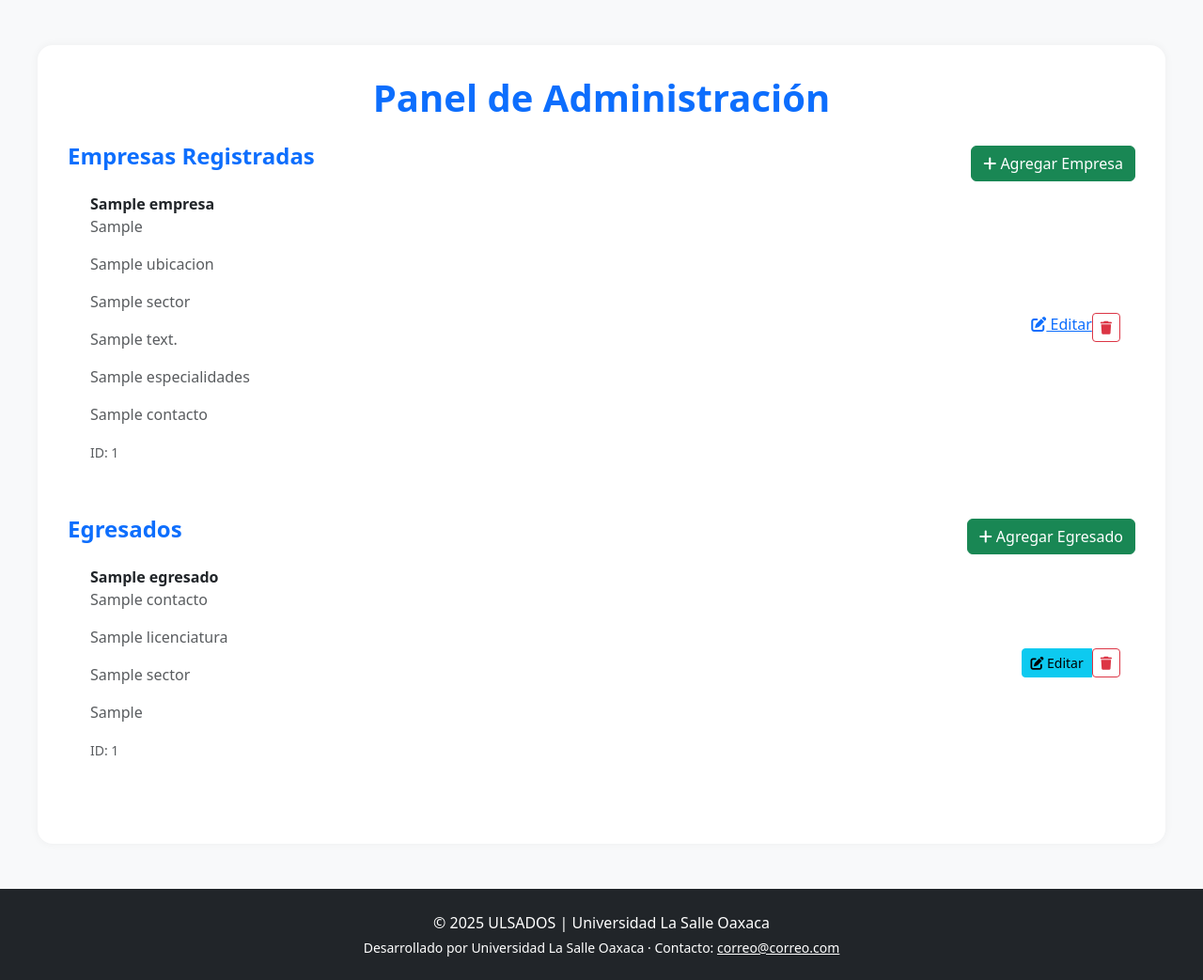
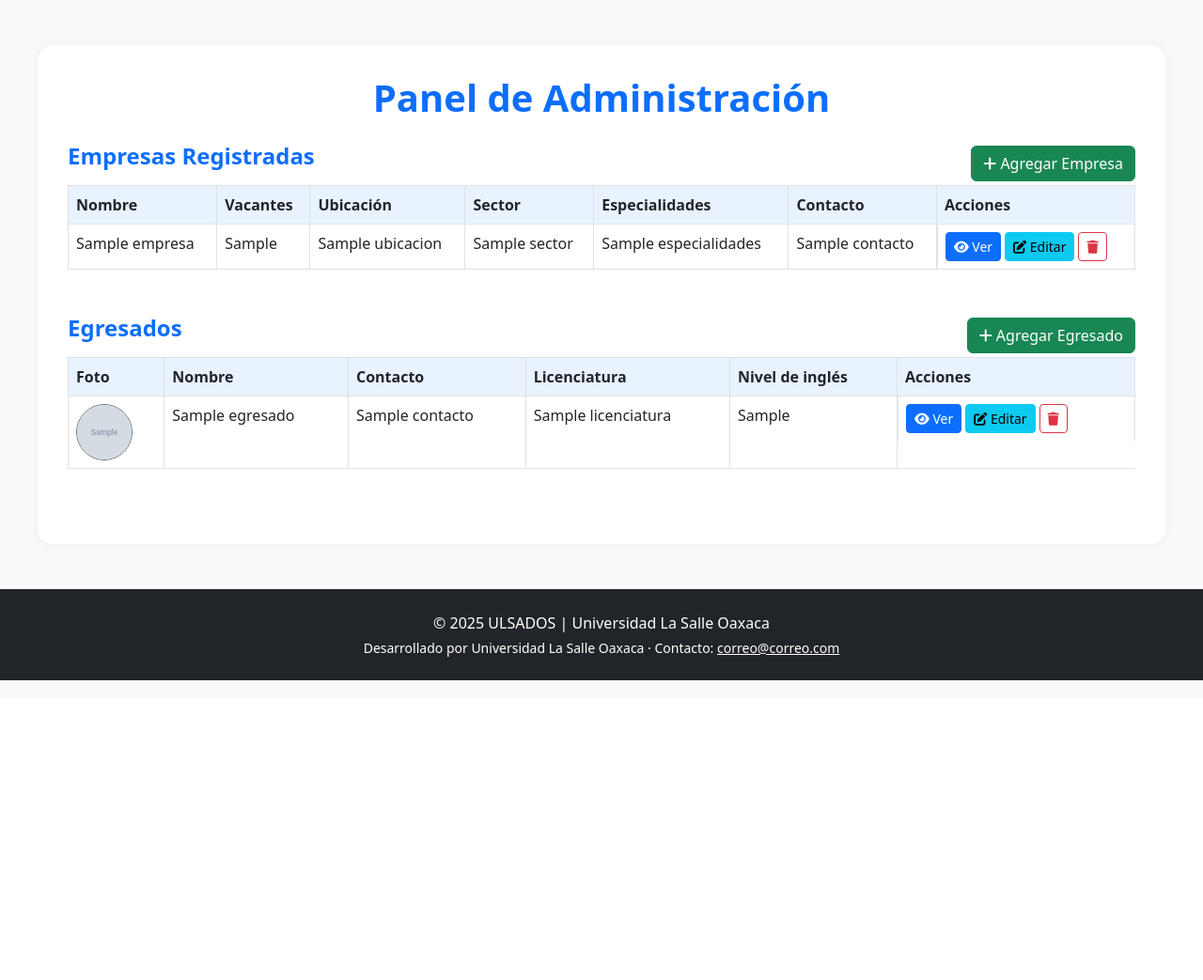
Before and after one commit to Fredy28/Banco_egresados, a Flask app: template web-app/templates/admin/dashboard.html in a window 1280 px wide. Shown: the part 56-1099 px from the top of the page at 94% size. After the commit the page ends 780 px from the top, so only its background shows below. Run offline with Flask 3, Linux system fonts and the light colour scheme; the template is opened without the code that fills it: most values are stand-ins (such as "Sample title", 1, 10 or a date in 2020); grey boxes marked "Sample" are stand-in pictures.

Commit message:
Cambios empresas y egresados interfaz

```diff
--- a/routes/egresados_routes.py
+++ b/routes/egresados_routes.py
@@ -43,6 +43,11 @@ def editar_perfil(egresado_id):
 @egresados_bp.route('/nuevo_perfil', methods=['GET'])
 def nuevo_perfil():
     return render_template('alumno/añadir_perfil.html')
+
+#@egresados_bp.route('/ver_perfil/<string:egresado_id>')
+#def ver_perfil(egresado_id):
+#    egresado = client.read(egresado_id)
+#    return render_template('alumno/perfil.html', egresado=egresado)
 
 @egresados_bp.route('/editar/<string:egresado_id>')
 def editar_egresado(egresado_id):
--- a/web-app/templates/admin/dashboard.html
+++ b/web-app/templates/admin/dashboard.html
@@ -97,40 +97,48 @@
       </div>
       <div class="card-body p-0">
         {% if empresas %}
-        <div class="list-group list-group-flush">
+        <table class="table table-bordered">
+          <thead>
+            <tr>
+              <th>Nombre</th>
+              <th>Vacantes</th>
+              <th>Ubicación</th>
+              <th>Sector</th>
+              <th>Especialidades</th>
+              <th>Contacto</th>
+              <th>Acciones</th>
+            </tr>
+          </thead>
+          <tbody>
             {% for empresa in empresas %}
             {% if empresa.nombre %}
-          <div class="list-group-item d-flex justify-content-between align-items-center">
-            <div class="ms-2 me-auto">
-              <div class="fw-bold">{{ empresa.nombre }}</div>
-              <p class="text-muted">{{ empresa.vacantes_disponibles }}</p>
-              <p class="text-muted">{{ empresa.ubicacion }}</p>
-              <p class="text-muted">{{ empresa.sector }}</p>
-              <p class="text-muted">{{ empresa.descripcion }}</p>
-              <p class="text-muted">{{ empresa.especialidades }}</p>
-              <p class="text-muted">{{ empresa.contacto }}</p>
-              <div class="mt-1">
-                <small class="text-muted">ID: {{ empresa._id }}</small>
-              </div>
-            </div>
-            <div class="btn-group">
-              {% if empresa._id %}
-              <a href="{{ url_for('empresas.editar_empresa', empresa_id=empresa._id) }}">
+            <tr>
+              <td>{{ empresa.nombre }}</td>
+              <td>{{ empresa.vacantes_disponibles }}</td>
+              <td>{{ empresa.ubicacion }}</td>
+              <td>{{ empresa.sector }}</td>
+              <td>{{ empresa.especialidades }}</td>
+              <td>{{ empresa.contacto }}</td>
+              <td class="d-flex gap-1">
+                <a href="{{ url_for('empresas.read_empresa', empresa_id=empresa._id) }}"
+                  class="btn btn-sm btn-primary">
+                  <i class="fas fa-eye"></i> Ver
+                </a>
+                <a href="{{ url_for('empresas.editar_empresa', empresa_id=empresa._id) }}" class="btn btn-sm btn-info">
                   <i class="fas fa-edit"></i> Editar
                 </a>
-              {% endif %}
-
                 <form method="POST" action="{{ url_for('empresas.delete', empresa_id=empresa._id) }}">
                   <button type="submit" class="btn btn-sm btn-outline-danger"
                     onclick="return confirm('Delete this emp permanently?')">
                     <i class="fas fa-trash"></i>
                   </button>
                 </form>
-            </div>
-          </div>
+              </td>
+            </tr>
             {% endif %}
             {% endfor %}
-        </div>
+          </tbody>
+        </table>
         {% else %}
         <div class="p-4 text-center text-muted">
           <i class="fas fa-inbox fa-3x mb-3"></i>
@@ -139,6 +147,7 @@
         {% endif %}
       </div>
     </section>
+
 
     <!-- USUARIOS -->
     <section class="mb-5">
@@ -150,35 +159,52 @@
       </div>
       <div class="card-body p-0">
         {% if egresados %}
-        <div class="list-group list-group-flush">
+        <table class="table table-bordered">
+          <thead>
+            <tr>
+              <th>Foto</th>
+              <th>Nombre</th>
+              <th>Contacto</th>
+              <th>Licenciatura</th>
+              <th>Nivel de inglés</th>
+              <th>Acciones</th>
+            </tr>
+          </thead>
+          <tbody>
             {% for egresado in egresados %}
-          <div class="list-group-item d-flex justify-content-between align-items-center">
-            <div class="ms-2 me-auto">
-              <div class="fw-bold">{{ egresado.nombre }}</div>
-              <p class="text-muted">{{ egresado.contacto }}</p>
-              <p class="text-muted">{{ egresado.licenciatura }}</p>
-              <p class="text-muted">{{ egresado.sector }}</p>
-              <p class="text-muted">{{ egresado.nivel_ingles }}</p>
-              <div class="mt-1">
-                <small class="text-muted">ID: {{ egresado._id }}</small>
-              </div>
-            </div>
-            <div class="btn-group">
+            <tr>
+              <td>
+                {% if egresado.foto %}
+                <img src="{{ egresado.foto }}" alt="Foto de {{ egresado.nombre }}" width="60" height="60"
+                  class="rounded-circle border border-secondary" />
+                {% else %}
+                <span class="text-muted">Sin foto</span>
+                {% endif %}
+              </td>
+              <td>{{ egresado.nombre }}</td>
+              <td>{{ egresado.contacto }}</td>
+              <td>{{ egresado.licenciatura }}</td>
+              <td>{{ egresado.nivel_ingles }}</td>
+              <td class="d-flex gap-1">
+                <a href="{{ url_for('egresados.read_egresado', egresado_id=egresado._id) }}"
+                  class="btn btn-sm btn-primary">
+                  <i class="fas fa-eye"></i> Ver
+                </a>
                 <a href="{{ url_for('egresados.editar_egresado', egresado_id=egresado._id) }}"
                   class="btn btn-sm btn-info">
                   <i class="fas fa-edit"></i> Editar
                 </a>
-
                 <form method="POST" action="{{ url_for('egresados.delete', egresado_id=egresado._id) }}">
                   <button type="submit" class="btn btn-sm btn-outline-danger"
                     onclick="return confirm('Delete this emp permanently?')">
                     <i class="fas fa-trash"></i>
                   </button>
                 </form>
-            </div>
-          </div>
+              </td>
+            </tr>
             {% endfor %}
-        </div>
+          </tbody>
+        </table>
         {% else %}
         <div class="p-4 text-center text-muted">
           <i class="fas fa-inbox fa-3x mb-3"></i>
@@ -187,6 +213,7 @@
         {% endif %}
       </div>
     </section>
+
   </div>
 
   <script src="https://cdn.jsdelivr.net/npm/bootstrap@5.3.0/dist/js/bootstrap.bundle.min.js"></script>
--- a/web-app/templates/alumno/editar_perfil.html
+++ b/web-app/templates/alumno/editar_perfil.html
@@ -143,7 +143,7 @@
           </div>
           <div class="col-md-6">
             <label class="form-label">Contraseña</label>
-            <input type="password" class="form-control" placeholder="Contraseña" name="password" value="{{ egresado.password }} required/>
+            <input type="password" class="form-control" placeholder="Contraseña" name="password" required/>
 
           </div>
         </div>
```
Also changed, not shown: server/ior_egresados.txt (+1 -1 lines), server/ior_empresas.txt (+1 -1 lines), server/ior_usuarios.txt (+1 -1 lines), web-app/templates/alumno/perfil.html (+32 -21 lines), web-app/templates/empresa/empresa.html (+10 -19 lines). Lines whose indentation alone changed are shown as unchanged.
